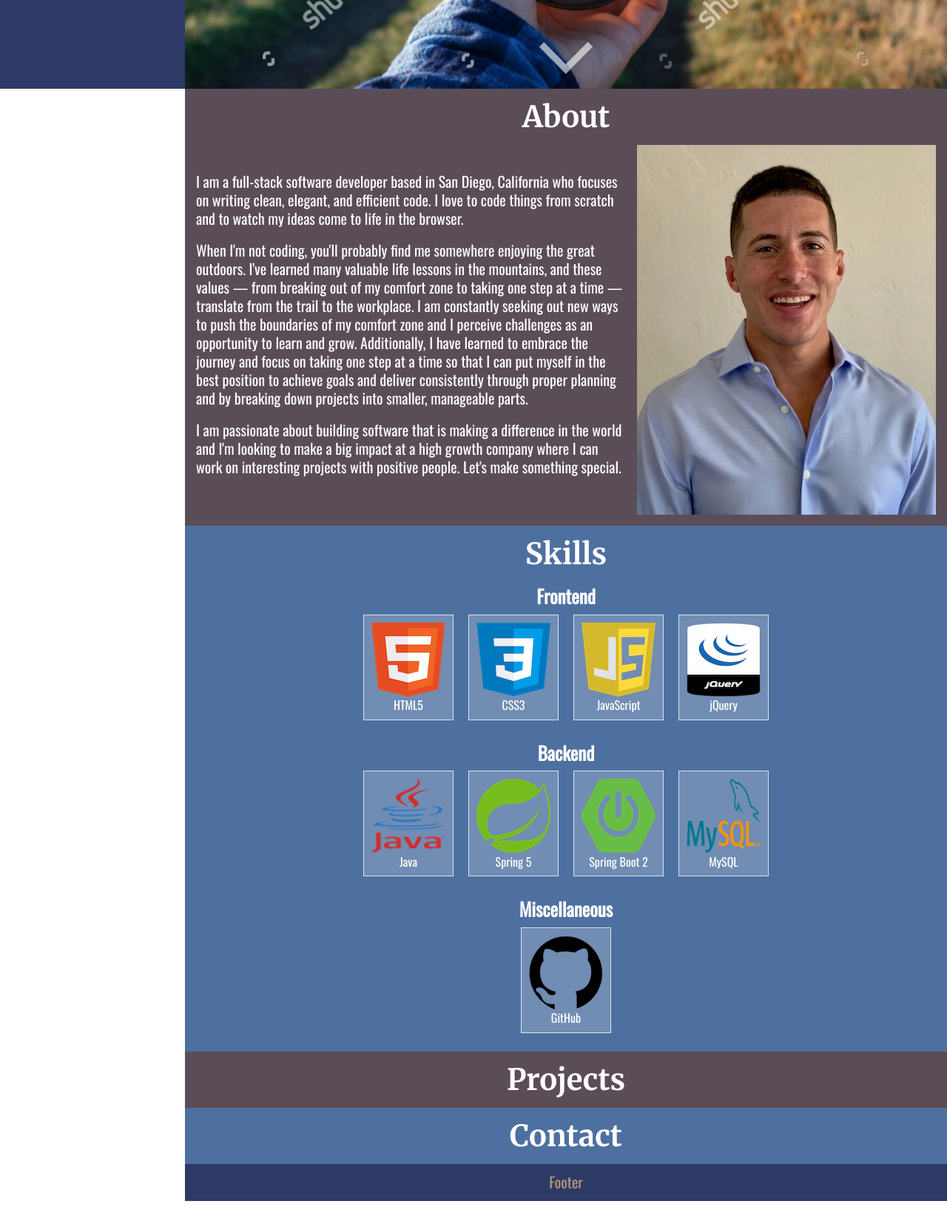
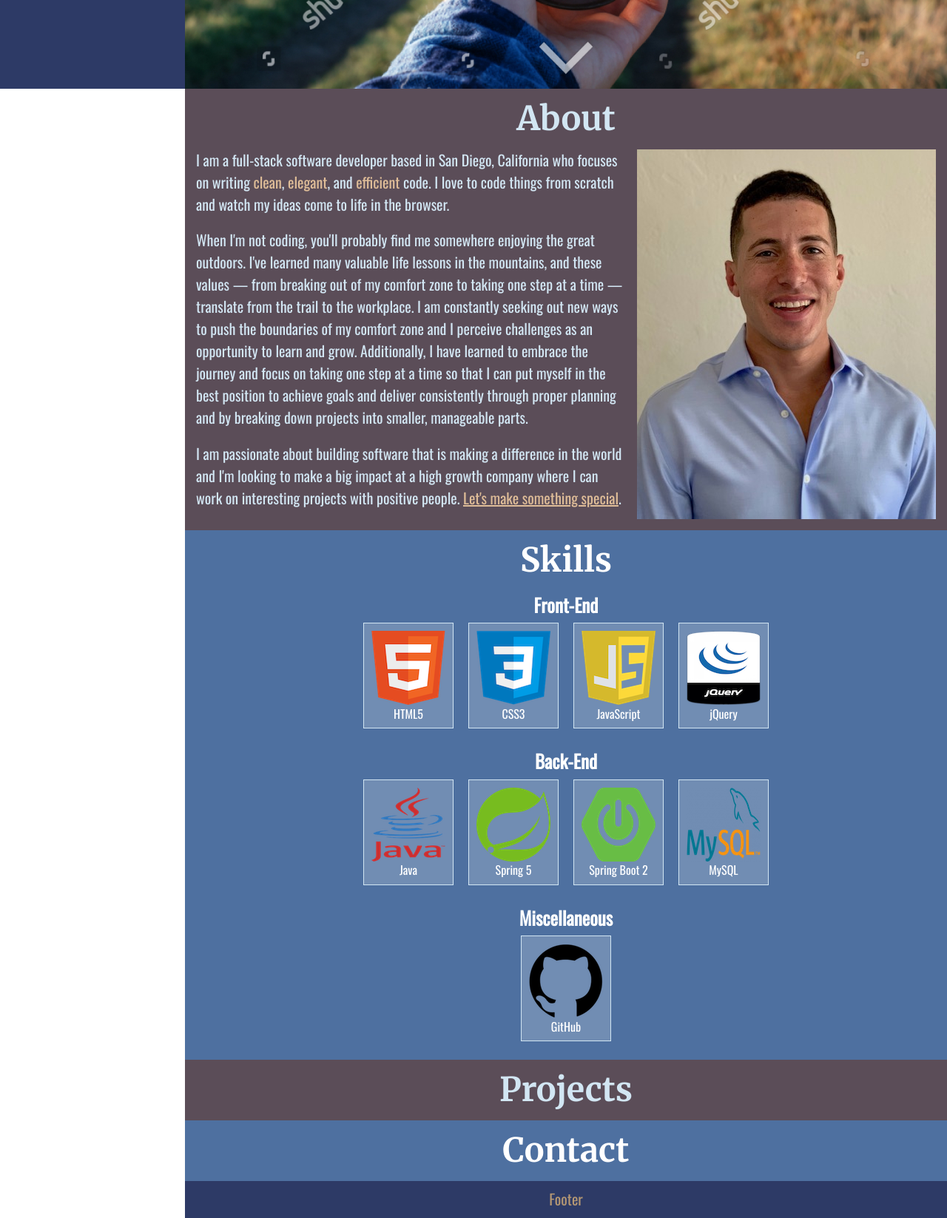
Before and after one commit to staycruzin/my-portfolio, a plain HTML site: page index.html in a window 1280 px wide. Shown: the part 680-2327 px from the top of the page at 74% size. Before the commit the page ends 2304 px from the top, so only its background shows below. Drawn offline with nearby package versions, Linux system fonts and the light colour scheme.

Commit message:
minor style changes / cleaned up CSS code

```diff
--- a/index.html
+++ b/index.html
@@ -12,6 +12,8 @@
           Also want to figure out how to transition out when closing it. -->
      <!-- Also figure out how to prevent #skills or w/e from appearing in the URI when clicked. (JavaScript event.preventDefault?)-->
      <!-- Fix issue between like 600 - 800 px where it doesn't shrink uniformly -->
+     <!-- Condense middle paragraph of about me text-->
+     <!-- Figure out how to make it so that hero image in mobile is 100vh - Header (Alternatively: Move the h2 text down to compensate) -->
      <header role="header">
           <input id="menu-trigger" type="checkbox"/>
           <label for="menu-trigger">
@@ -42,16 +44,16 @@
 
      <main role="main">
           <section id="hero">
-               <h2><span id="driven">Driven</span> by a Desire<br>to <span id="difference">Make a Difference</span>.</h2>
+               <h2><span id="driven-emphasis">Driven</span> by a Desire<br>to <span id="difference-emphasis">Make a Difference</span>.</h2>
                <a id="down-arrow" href="#about" ><img src="assets/down-arrow.png" /></a>
           </section>
 
-          <section id="about">
+          <section class="content-sections" id="about">
                <h2>About</h2>
                <div class="about-flex-container">
                     <div id="about-text">
-                         <p>I am a full-stack software developer based in San Diego, California who focuses on writing clean, elegant, and efficient code.
-                              I love to code things from scratch and to watch my ideas come to life in the browser.
+                         <p>I am a full-stack software developer based in San Diego, California who focuses on writing <span class="text-emphasis">clean</span>, <span class="text-emphasis">elegant</span>, and
+                              <span class="text-emphasis">efficient</span> code. I love to code things from scratch and watch my ideas come to life in the browser.
                          </p>
                          <br>
                          <p>When I'm not coding, you'll probably find me somewhere enjoying the great outdoors. I've learned many valuable life lessons in the mountains,
@@ -62,7 +64,7 @@
                          </p>
                          <br>
                          <p>I am passionate about building software that is making a difference in the world and I'm looking to make a big impact at a high growth company
-                              where I can work on interesting projects with positive people. Let's make something special.
+                              where I can work on interesting projects with positive people. <a id="emphasis-and-link" href="#contact">Let's make something special</a>.
                          </p>
                     </div>
 
@@ -70,11 +72,11 @@
                </div>
           </section>
 
-          <section id="skills">
+          <section class="content-sections" id="skills">
                <h2>Skills</h2>
 
                <div id="skills-container">
-                    <h3>Frontend</h3>
+                    <h3>Front-End</h3>
                     <div class="skills-flex-container">
                          <figure class="skill-logo">
                               <img src="assets/html5.png" alt="HTML5 Logo" />
@@ -94,7 +96,7 @@
                          </figure>
                     </div>
 
-                    <h3>Backend</h3>
+                    <h3>Back-End</h3>
                     <div class="skills-flex-container">
                          <figure class="skill-logo">
                               <img src="assets/java.png" alt="Java Logo" />
@@ -123,14 +125,14 @@
                </div>
           </section>
 
-          <section id="projects">
+          <section class="content-sections" id="projects">
                <h2>Projects</h2>
           </section>
 
-          <section id="contact">
+          <section class="content-sections" id="contact">
                <h2>Contact</h2>
           </section>
      </main>
-     <footer role="content-info"><p>Footer</p></footer>
+     <footer role="content-info">Footer</footer>
 </body>
 </html>
--- a/main.css
+++ b/main.css
@@ -10,30 +10,24 @@ html, body {
 
 header {
     display: flex;
-    flex-direction: column;
     position: fixed;
     top: 0;
     left: 0;
     z-index: 10;
-    width: 200px;
     height: 100%;
     background-color: #2D3A66;
 }
 
 #header-text {
     width: 100%;
-    height: 200px;
     display: flex;
     flex-direction: column;
     justify-content: center;
     align-items: center;
-    text-align: center;
-    margin-top: 5px;
-    margin-bottom: 5px;
-    color: #DFBD98;
 }
 
 #main-heading {
+    color: #DFBD98;
     font-size: 30px;
     margin-bottom: 5px;
 }
@@ -43,33 +37,20 @@ header {
     font-size: 20px;
 }
 
-h1, h2 {
+h1, h2, h2 span {
     font-family: 'Merriweather', serif;
     padding: 0;
-}
-
-h1 {
-    margin: 0px 10px 10px 10px;
-}
-
-h2 {
     margin: 0;
-}
-
-h2 span {
-    font-family: 'Merriweather', serif;
 }
 
 #nav {
     height: 100%;
     background:#2D3A66;
-    text-align: center;
 }
 
 #nav a {
     display: block;
     text-decoration: none;
-    text-align: center;
     color:#B59874;
     cursor: pointer;
     font-size: 20px;
@@ -80,21 +61,21 @@ h2 span {
     color: #D2E6F3;
 }
 
-section {
+.content-sections {
     height: auto;
     padding: 15px;
     background-color:#4E70A0;
     color: #FFFFFF;
 }
 
-section h2 {
-    text-align: center;
-    font-size: 40px;
+.content-sections:nth-child(even) {
+    background-color: #5B4D58;
+    color: #D2E6F3;
 }
 
-section:nth-child(even) {
-    background-color: #5B4D58;
-    color: #FFFFFF;
+.content-sections h2 {
+    text-align: center;
+    font-size: 45px;
 }
 
 #hero {
@@ -111,25 +92,21 @@ section:nth-child(even) {
 }
 
 #hero h2 {
-    font-family: 'Merriweather', serif;
-    font-weight: 700;
     position: relative;
     top: 50px;
     font-size: 45px;
     line-height: 60px;
     text-align: center;
     color:#2D3A66;
-    clear: right;
 }
 
-#driven {
-    color: #2D3A66;
+#driven-emphasis {
     background-color: #DFBD98;
     padding-left: 3px;
     padding-right: 3px;
 }
 
-#difference {
+#difference-emphasis {
     text-decoration: underline;
     text-decoration-color: #DFBD98;
 }
@@ -140,14 +117,20 @@ section:nth-child(even) {
 }
 
 #about p {
-    text-align: left;
     font-size: 20px;
-    line-height: 25px;
+    line-height: 30px;
 }
 
-#about img {
-    margin-top: 15px;
-    margin-left: 15px;
+.text-emphasis {
+    color: #DFBD98;
+}
+
+#emphasis-and-link {
+    color: #DFBD98;
+}
+
+#emphasis-and-link:hover {
+    color:#2D3A66;
 }
 
 #skills h3 {
@@ -175,13 +158,9 @@ footer {
     display: flex;
     justify-content: center;
     align-items: center;
+    font-size: 20px;
     background-color: #2D3A66;
     color: #B59874;
-}
-
-footer p {
-    width: auto;
-    font-size: 20px;
 }
 
 header input,
@@ -195,9 +174,7 @@ header label,
     header {
         width: 100%;
         height: auto;
-        display: flex;
         flex-direction: row;
-        position: relative;
         box-shadow: 0 8px 6px -6px black;
     }
 
@@ -211,11 +188,9 @@ header label,
 
     #header-text {
         height: auto;
-    }
-
-    h1 {
-        margin: 0;
-        padding: 0;
+        margin-top: 5px;
+        margin-bottom: 5px;
+        text-align: center;
     }
 
     .menu-button {
@@ -228,6 +203,11 @@ header label,
         position: absolute;
         top: 100%;
         width: 100%;
+        text-align: center;
+    }
+
+    #nav a {
+        text-align: center;
     }
 
     #menu-trigger:checked + label > .open-button {
@@ -252,10 +232,7 @@ header label,
     }
 
     .about-flex-container {
-        display: flex;
         flex-direction: column;
-        align-items: center;
-        margin-top: 60px;
     }
 
     #about-text {
@@ -268,13 +245,16 @@ header label,
 }
 
 @media screen and (min-width: 601px) {
+    header {
+        flex-direction: column;
+        width: 200px;
+    }
+
     #header-text {
+        height: 200px;
         margin-top: 30px;
         margin-bottom: 30px;
-    }
-
-    h1, h2 {
-        text-align: left;
+        text-align: right;
     }
 
     header {
@@ -316,6 +296,11 @@ header label,
           transform: translateY(-15px);
         }
       }
+
+    #about img {
+        margin-top: 15px;
+        margin-left: 15px;
+    }
 }
 
 /*
```
